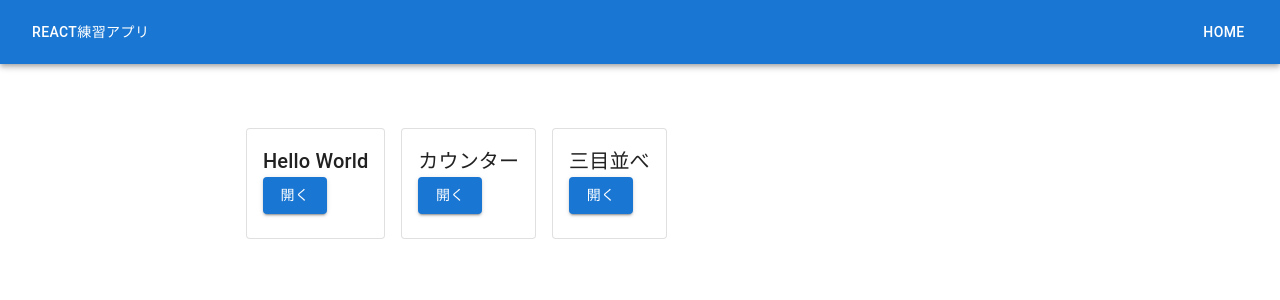
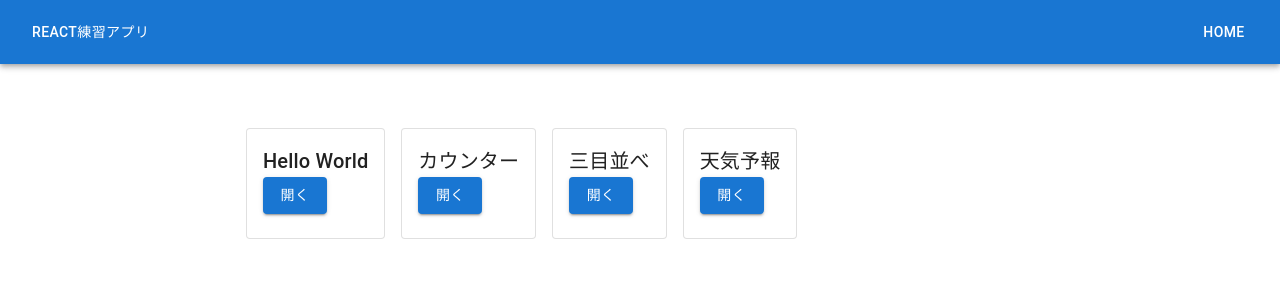
Before and after one commit to TaiseiChiba/trial-app, a React (Create React App) app: page / in a window 1280 px wide. Shown: the top 300 px of the page. Built offline with nearby package versions, Linux system fonts and the light colour scheme.

Commit message:
天気予報ページ追加

```diff
--- a/src/App.tsx
+++ b/src/App.tsx
@@ -7,6 +7,7 @@ import Hello from './pages/Hello';
 import Counter from './pages/Counter';
 import Header from './components/Header';
 import TicTacToe from './pages/TicTacToe';
+import Weather from './pages/Weather';
 
 const theme = createTheme();
 
@@ -22,6 +23,7 @@ const App = () => {
             <Route path="/hello" element={<Hello />} />
             <Route path="/counter" element={<Counter />} />
             <Route path="/tic-tac-toe" element={<TicTacToe />} />
+            <Route path="/weather" element={<Weather />} />
           </Routes>
         </Container>
       </Router>
--- a/src/pages/Home.tsx
+++ b/src/pages/Home.tsx
@@ -5,7 +5,8 @@ import LinkButton from '../components/button/LinkButton';
 const menuItems = [
   { title: 'Hello World', path: '/hello' },
   { title: 'カウンター', path: '/counter' },
-  { title: '三目並べ', path: '/tic-tac-toe' }
+  { title: '三目並べ', path: '/tic-tac-toe' },
+  { title: '天気予報', path: '/weather' }
 ]
 
 const Home = () => {
--- /dev/null
+++ b/src/pages/Weather.tsx
@@ -0,0 +1,7 @@
+import React from 'react'
+
+export default function Weather() {
+  return (
+    <div>天気予報</div>
+  )
+}
```
